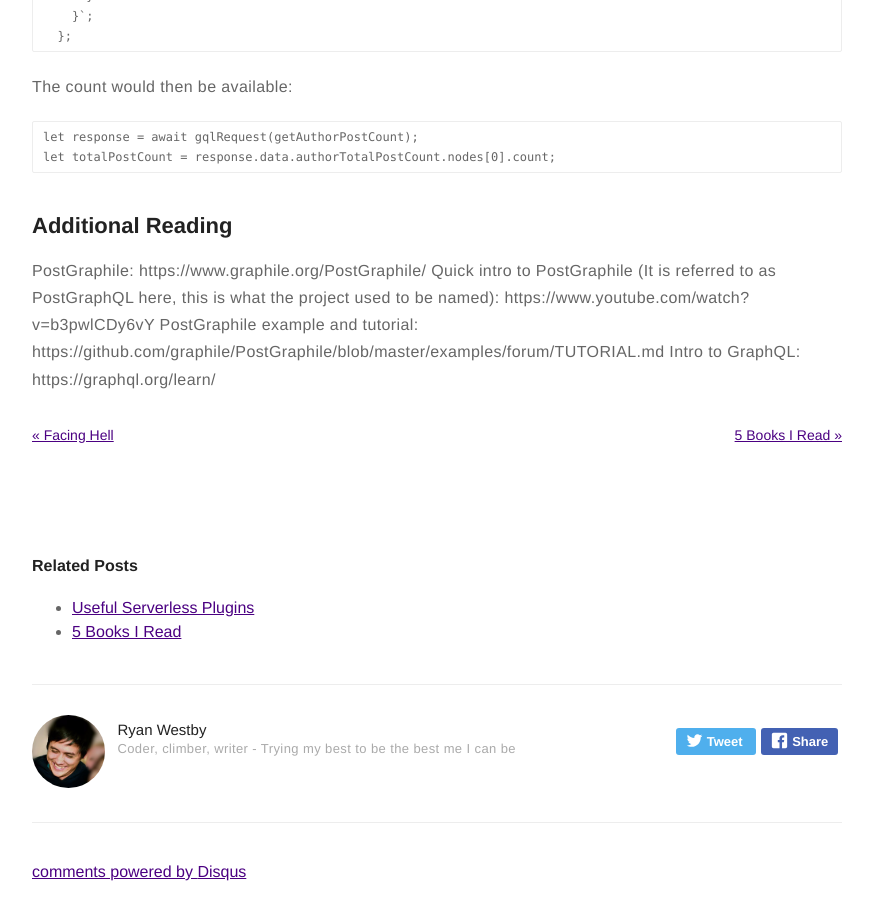
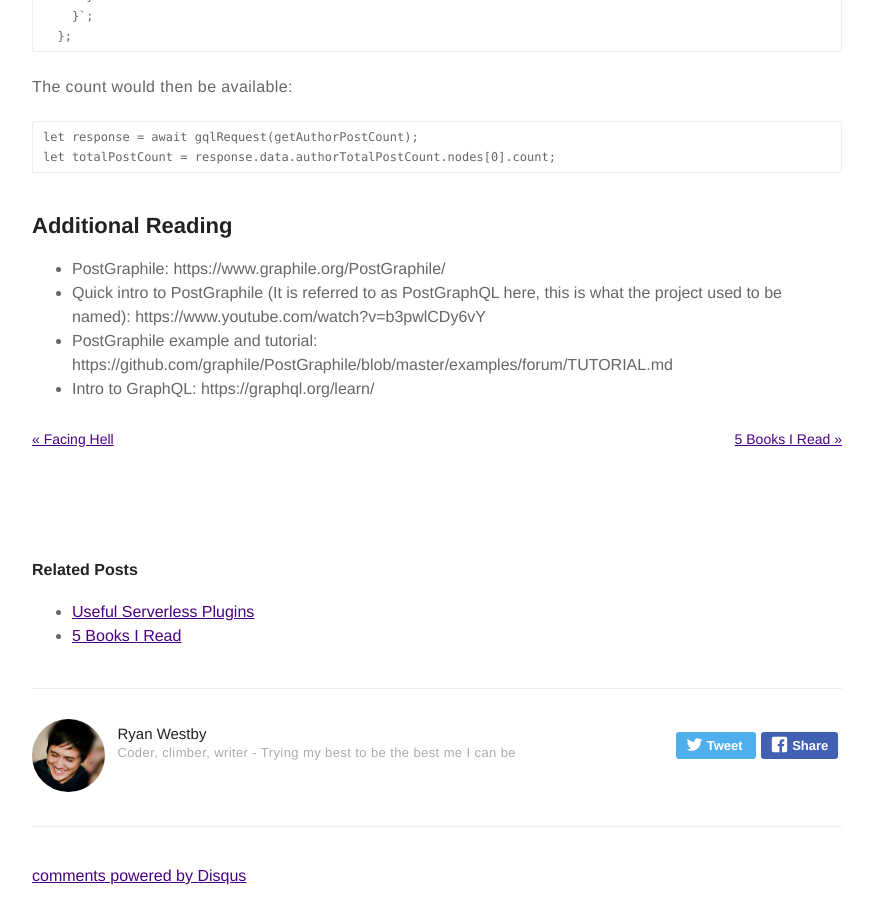
Before and after one commit to ryanwestby/ryanwestby.github.io, a Jekyll site: the page built from _posts/2018-08-26-useful-serverless.md, in a window 1280 px wide and 900 px high, scrolled down 4137 px. Shown: the whole window, without its empty margins (203-1076 px from the left). Built offline with Jekyll 4.4.1, drawn with Linux system fonts in a browser that asks for light colours; comment, search, counter and statistics services are not loaded; some of the changed text lies outside the part shown.

```diff
--- a/_posts/2018-08-26-useful-serverless.md
+++ b/_posts/2018-08-26-useful-serverless.md
@@ -167,7 +167,7 @@ let totalPostCount = response.data.authorTotalPostCount.nodes[0].count;
 
 ## Additional Reading
 
-PostGraphile: https://www.graphile.org/PostGraphile/
-Quick intro to PostGraphile (It is referred to as PostGraphQL here, this is what the project used to be named): https://www.youtube.com/watch?v=b3pwlCDy6vY
-PostGraphile example and tutorial: https://github.com/graphile/PostGraphile/blob/master/examples/forum/TUTORIAL.md
-Intro to GraphQL: https://graphql.org/learn/
+- PostGraphile: https://www.graphile.org/PostGraphile/
+- Quick intro to PostGraphile (It is referred to as PostGraphQL here, this is what the project used to be named): https://www.youtube.com/watch?v=b3pwlCDy6vY
+- PostGraphile example and tutorial: https://github.com/graphile/PostGraphile/blob/master/examples/forum/TUTORIAL.md
+- Intro to GraphQL: https://graphql.org/learn/
```
Also changed, not shown: other parts of _posts/2018-08-26-useful-serverless.md (+1 -1 lines).
